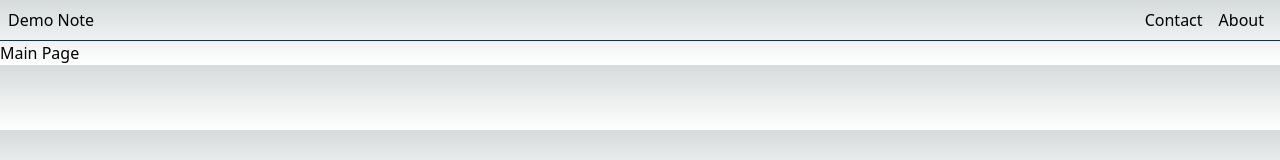
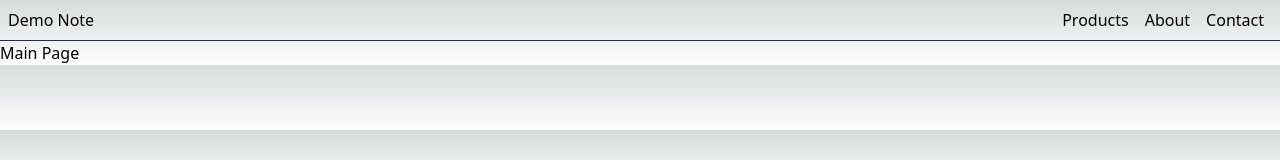
Before and after one commit to rhctmxk/dreamcoding_learn_nextjs, a Next.js app: page / in a window 1280 px wide. Shown: the top 160 px of the page. Built offline with nearby package versions, Linux system fonts and the light colour scheme.

Commit message:
[4.15 링크 만들기]

```diff
--- a/src/app/layout.tsx
+++ b/src/app/layout.tsx
@@ -1,4 +1,5 @@
 import type { Metadata } from "next";
+import Link from 'next/link';
 import { Inter } from "next/font/google";
 import "./globals.css";
 import styles from "./layout.module.css"
@@ -22,8 +23,9 @@ export default function RootLayout({
         <header className={styles.header}>
             <h1>Demo Note</h1>
             <nav className={styles.nav}>
-                <a href=''>Contact</a>
-                <a href=''>About</a>
+                <Link href='/products'>Products</Link>
+                <Link href='/about'>About</Link>
+                <Link href='/contact'>Contact</Link>
             </nav>
         </header>
         {children}
--- a/src/app/products/layout.tsx
+++ b/src/app/products/layout.tsx
@@ -1,4 +1,5 @@
 import styles from "./layout.module.css";
+import Link from "next/link";
 
 export default function ProductsLayout({
     children,
@@ -8,8 +9,8 @@ export default function ProductsLayout({
     return (
         <>
             <nav className={styles.nav}>
-                <a href=''>여성옷</a>
-                <a href=''>남성옷</a>
+                <Link href='/products/women'>여성옷</Link>
+                <Link href='/products/man'>남성옷</Link>
             </nav>
             <section className={styles.product}>{children}</section>
         </>
```
